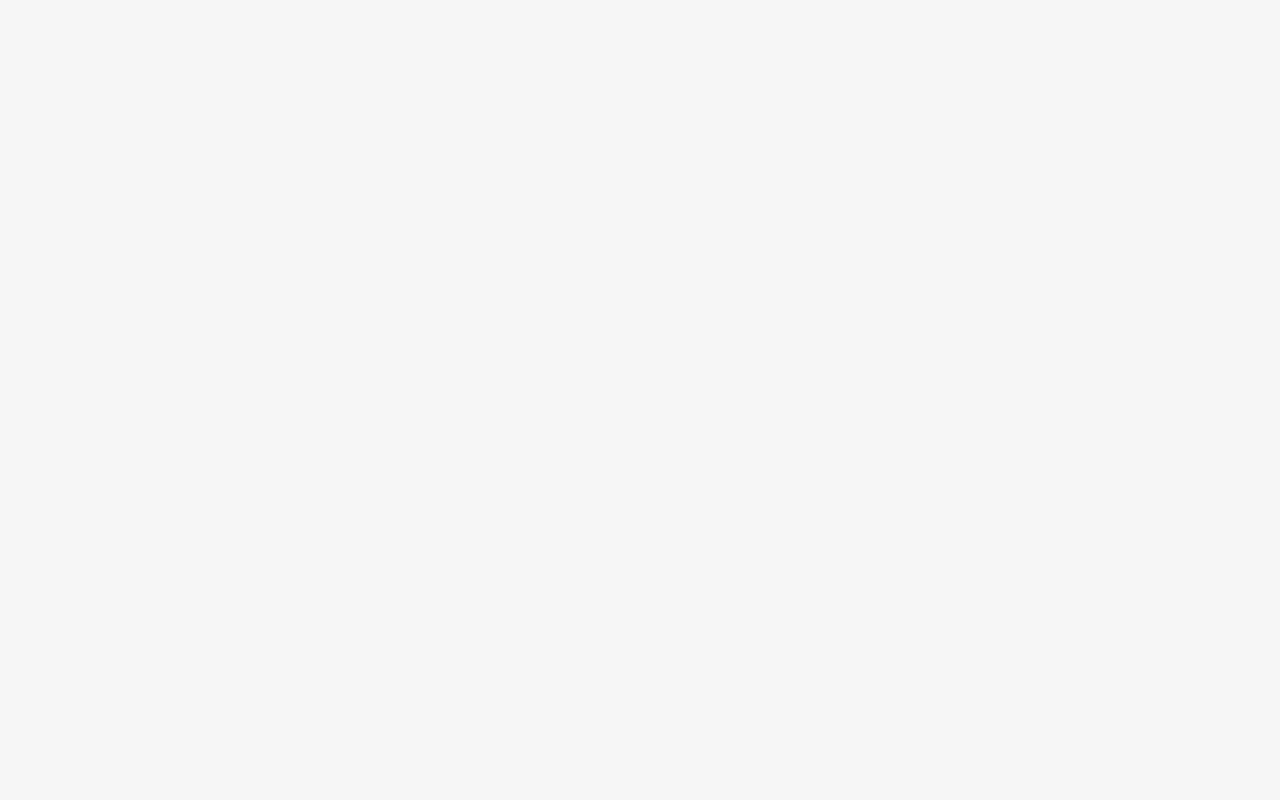
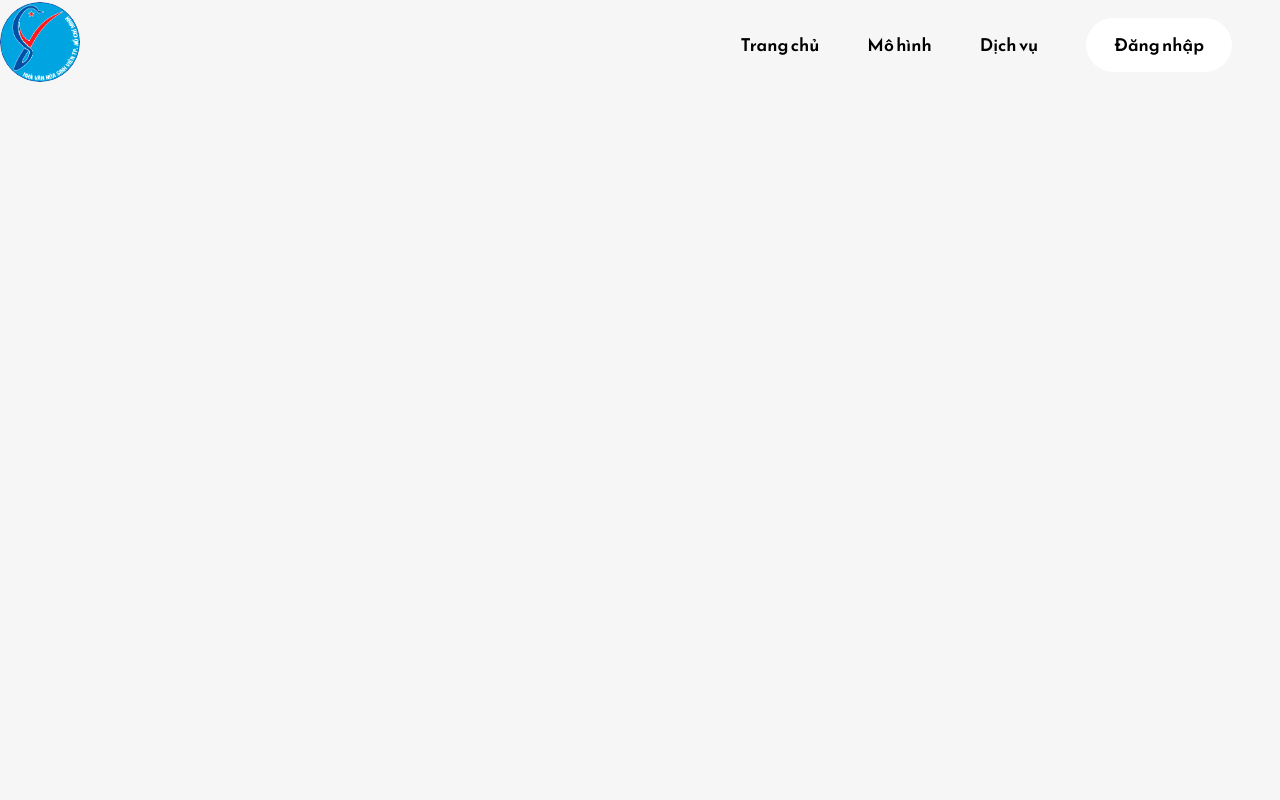
Before and after one commit to LeThangUIT/nvh_gis, a React (Create React App) app: page /model in a window 1280 px wide. Before the commit this address had no page. Shown: the top 800 px of the page. Built offline with nearby package versions, Linux system fonts and the light colour scheme.

Commit message:
add model page

```diff
--- a/src/App.css
+++ b/src/App.css
@@ -103,7 +103,7 @@ nav {
 }
 .secondary-button {
   padding: 1rem 2.5rem;
-  background-color: #fe9e0d;
+  background-color: #00A4E0;
   outline: none;
   border: none;
   border-radius: 5rem;
@@ -121,7 +121,7 @@ nav {
   font-size: 1.5rem;
 }
 .secondary-button:hover {
-  background-color: #e48f0f;
+  background-color: #0089bb;
 }
 .about-section-container {
   margin-top: 20rem;
@@ -147,7 +147,7 @@ nav {
 }
 .primary-subheading {
   font-weight: 700;
-  color: #fe9e0d;
+  color: #00A4E0;
   font-size: 1.15rem;
 }
 .about-buttons-container {
--- a/src/App.js
+++ b/src/App.js
@@ -7,6 +7,7 @@ import ProfilePage from "./pages/Profile/ProfilePage";
 import ContactPage from "./pages/Contact/ContactPage";
 import PitchIndex from "./pages/Pitch";
 import BookingPage from "./pages/Booking/BookingPage";
+import ModelPage from "./pages/Model/ModelPage";
 
 function App() {
   return (
@@ -19,6 +20,7 @@ function App() {
         <Route path="profile/*" element={<ProfilePage />} />
         <Route path="/pitch" element={<PitchIndex />} />
         <Route path="/booking" element={<BookingPage />} />
+        <Route path="/model" element={<ModelPage />} />
       </Routes>
     </>
   );
--- a/src/Components/Header/Header.css
+++ b/src/Components/Header/Header.css
@@ -1,5 +1,5 @@
 .logo > img {
-  width: 100px;
+  width: 80px;
   height: auto;
   border-radius: 50%;
 }
--- a/src/Components/Header/Header.jsx
+++ b/src/Components/Header/Header.jsx
@@ -12,10 +12,8 @@ const Header = () => {
       </div>
       <div className="navbar-links-container">
         <Link to="/">Trang chủ</Link>
-        <a href="#about">Giới thiệu</a>
-        <a href="#contact">Liên hệ</a>
-        <a href="#rating">Đánh giá</a>
-
+        <Link to="/model">Mô hình</Link>
+        <Link to="/booking">Dịch vụ</Link>
         <Link to="/login" className="primary-button">
           Đăng nhập
         </Link>
--- a/src/pages/Home/HomePage.jsx
+++ b/src/pages/Home/HomePage.jsx
@@ -3,7 +3,7 @@ import Header from "../../Components/Header/Header";
 import Footer from "../../Components/Footer/Footer";
 import BannerBackground from "../../Assets/home-banner-background.png";
 import AboutBackground from "../../Assets/about-background.png";
-import AboutBackgroundImage from "../../Assets/about-background-image.png";
+import AboutBackgroundImage from "../../Assets/booking_pic1.png";
 import { FiArrowRight } from "react-icons/fi";
 import { BsFillPlayCircleFill } from "react-icons/bs";
 import { AiFillStar } from "react-icons/ai";
--- /dev/null
+++ b/src/pages/Model/ModelPage.jsx
@@ -0,0 +1,17 @@
+import React from "react";
+import Header from "../../Components/Header/Header";
+import Footer from "../../Components/Footer/Footer";
+
+
+function ModelPage() {
+  //here
+  return (
+    <div className="home-container">
+      <Header />
+        <div id="viewDiv" style={{height: '80vh'}}></div>
+      <Footer />
+    </div>
+  );
+}
+
+export default ModelPage;
```
Also changed, not shown: src/Assets/about-background.png, src/Assets/home-banner-background.png.
